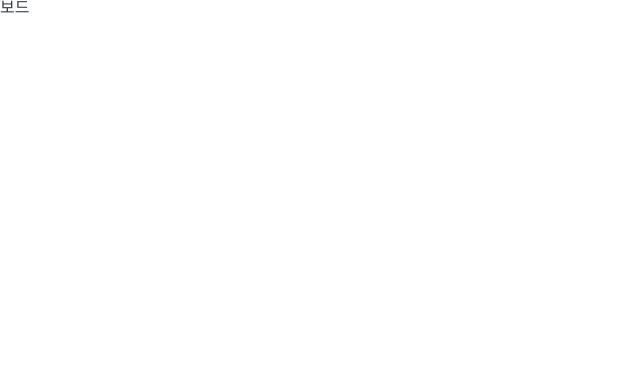
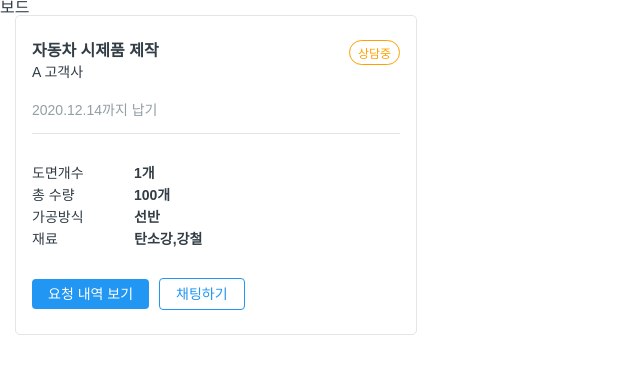
Before and after one commit to moolbum/wanted_freepass_ATEAM, a React (Create React App) app: page / in a window 1280 px wide. Shown: the top 374 px of the page, without its empty margins (0-640 px from the left). Built offline with nearby package versions, Linux system fonts and the light colour scheme.

Commit message:
Add : 카드 레이아웃 완료 상수데이터 작업중

```diff
--- /dev/null
+++ b/src/components/Card/Button/Button.style.tsx
@@ -0,0 +1,18 @@
+import styled from 'styled-components';
+
+export const ButtonBlue = styled.p`
+  display: inline-block;
+  padding: 8px 16px;
+  border-radius: ${props => props.theme.borderRadius};
+  background-color: ${props => props.theme.blue};
+  color: ${props => props.theme.white};
+  font-weight: ${props => props.theme.weightSemiBold};
+  font-size: ${props => props.theme.fontRegular};
+`;
+
+export const ButtonWhite = styled(ButtonBlue)`
+  margin-left: 10px;
+  border: ${props => props.theme.borderBlue};
+  background-color: ${props => props.theme.white};
+  color: ${props => props.theme.blue};
+`;
--- /dev/null
+++ b/src/components/Card/Button/Button.tsx
@@ -0,0 +1,13 @@
+import React from 'react';
+import * as S from './Button.style';
+
+const Button = () => {
+  return (
+    <>
+      <S.ButtonBlue>요청 내역 보기</S.ButtonBlue>
+      <S.ButtonWhite>채팅하기</S.ButtonWhite>
+    </>
+  );
+};
+
+export default Button;
--- /dev/null
+++ b/src/components/Card/Button/index.tsx
@@ -0,0 +1 @@
+export { default } from './Button';
--- a/src/components/Card/Card.style.tsx
+++ b/src/components/Card/Card.style.tsx
@@ -0,0 +1,73 @@
+import styled from 'styled-components';
+
+export const CardContainer = styled.div`
+  width: 400px;
+  padding: 24px 16px;
+  margin: 0px 16px;
+  outline: ${props => props.theme.borderLightGray};
+  border-radius: ${props => props.theme.borderRadius};
+  transition: 0.2s;
+
+  &:hover {
+    outline: ${props => props.theme.borderBlue};
+    transition: 0.2s;
+  }
+`;
+
+export const TitleWrap = styled.div`
+  ${props => props.theme.flex('center', 'space-between')};
+`;
+
+export const Title = styled.h1`
+  margin-bottom: 4px;
+  font-weight: ${props => props.theme.weightBold};
+  font-size: ${props => props.theme.fontMedium};
+`;
+
+export const Consult = styled.p`
+  padding: 7px 8px 4px 8px;
+  border: 1px solid ${props => props.theme.orange};
+  border-radius: 16px;
+  color: ${props => props.theme.orange};
+  font-weight: ${props => props.theme.weightRegular};
+  font-size: ${props => props.theme.fontSmall};
+  vertical-align: text-bottom;
+`;
+
+export const Customer = styled.p`
+  margin-bottom: 24px;
+  font-weight: ${props => props.theme.weightSemiBold};
+  font-size: ${props => props.theme.fontRegular};
+`;
+
+export const Date = styled.p`
+  color: ${props => props.theme.gray};
+  font-weight: ${props => props.theme.weightRegular};
+  font-size: ${props => props.theme.fontRegular};
+`;
+
+export const Line = styled.div`
+  margin: 16px 0 32px 0;
+  border-bottom: ${props => props.theme.borderLightGray};
+`;
+
+export const InfoContainer = styled.ul`
+  margin: 32px 0;
+`;
+
+export const InfoWrap = styled.li`
+  ${props => props.theme.flex('center', 'flex-start')}
+  margin: 8px 0;
+`;
+
+export const InfoTitle = styled.p`
+  width: 70px;
+  margin-right: 32px;
+  font-weight: ${props => props.theme.weightRegular};
+  font-size: ${props => props.theme.fontRegular};
+`;
+
+export const Info = styled.p`
+  font-weight: ${props => props.theme.weightBold};
+  font-size: ${props => props.theme.fontRegular};
+`;
--- a/src/components/Card/Card.tsx
+++ b/src/components/Card/Card.tsx
@@ -1,7 +1,31 @@
 import React from 'react';
+import Button from './Button';
+import * as S from './Card.style';
+import { LIST_DATA } from './Data';
 
 const Card = () => {
-  return <div>card</div>;
+  return (
+    <S.CardContainer>
+      <S.TitleWrap>
+        <S.Title>자동차 시제품 제작</S.Title>
+        <S.Consult>상담중</S.Consult>
+      </S.TitleWrap>
+      <S.Customer>A 고객사</S.Customer>
+      <S.Date>2020.12.14까지 납기</S.Date>
+      <S.Line />
+      <S.InfoContainer>
+        {LIST_DATA.map(data => {
+          return (
+            <S.InfoWrap key={data.id}>
+              <S.InfoTitle>{data.title}</S.InfoTitle>
+              <S.Info>{data.info}</S.Info>
+            </S.InfoWrap>
+          );
+        })}
+      </S.InfoContainer>
+      <Button />
+    </S.CardContainer>
+  );
 };
 
 export default Card;
--- /dev/null
+++ b/src/components/Card/data.tsx
@@ -0,0 +1,32 @@
+interface ListData {
+  id: number;
+  title: string;
+  info: string;
+}
+
+interface List {
+  [index: number]: ListData;
+}
+
+export const LIST_DATA: List[] = [
+  {
+    id: 0,
+    title: '도면개수',
+    info: '1개',
+  },
+  {
+    id: 1,
+    title: '총 수량',
+    info: '100개',
+  },
+  {
+    id: 2,
+    title: '가공방식',
+    info: '선반',
+  },
+  {
+    id: 3,
+    title: '재료',
+    info: '탄소강,강철',
+  },
+];
--- a/src/pages/Board/Board.tsx
+++ b/src/pages/Board/Board.tsx
@@ -1,7 +1,13 @@
 import React from 'react';
+import Card from '../../components/Card/Card';
 
 const Board = () => {
-  return <div>보드</div>;
+  return (
+    <div>
+      보드
+      <Card />
+    </div>
+  );
 };
 
 export default Board;
--- a/src/styles/GlobalStyle.ts
+++ b/src/styles/GlobalStyle.ts
@@ -6,11 +6,13 @@ const GlobalStyle = createGlobalStyle`
 
   *{
         box-sizing: border-box;
+
     }
 
     body {
         font-family: "Noto Sans KR", sans-serif;
         color: #323D45;
+
     }
 
     input {
--- a/src/styles/theme.ts
+++ b/src/styles/theme.ts
@@ -20,13 +20,14 @@ const theme = {
 
   borderRadius: '4px',
   borderGray: '1px solid #939FA5',
+  borderLightGray: '1px solid #e5e5e5',
   borderBlue: '1px solid #2196F3',
 
   marginCenter: '0 auto',
 
   mobile: `screen and (max-width: 360px)`,
 
-  flex: (direction = 'row', align = 'center', justify = 'center') => `
+  flex: (align = 'center', justify = 'center', direction = 'row') => `
     display: flex;
     flex-direction: ${direction};
     align-items: ${align};
--- a/tsconfig.json
+++ b/tsconfig.json
@@ -4,6 +4,8 @@
     "target": "es5",
     "module": "commonjs",
     "strict": true,
-    "esModuleInterop": true
+    "esModuleInterop": true,
+    "noImplicitAny": true,
+    "forceConsistentCasingInFileNames": false
   }
 }
```
